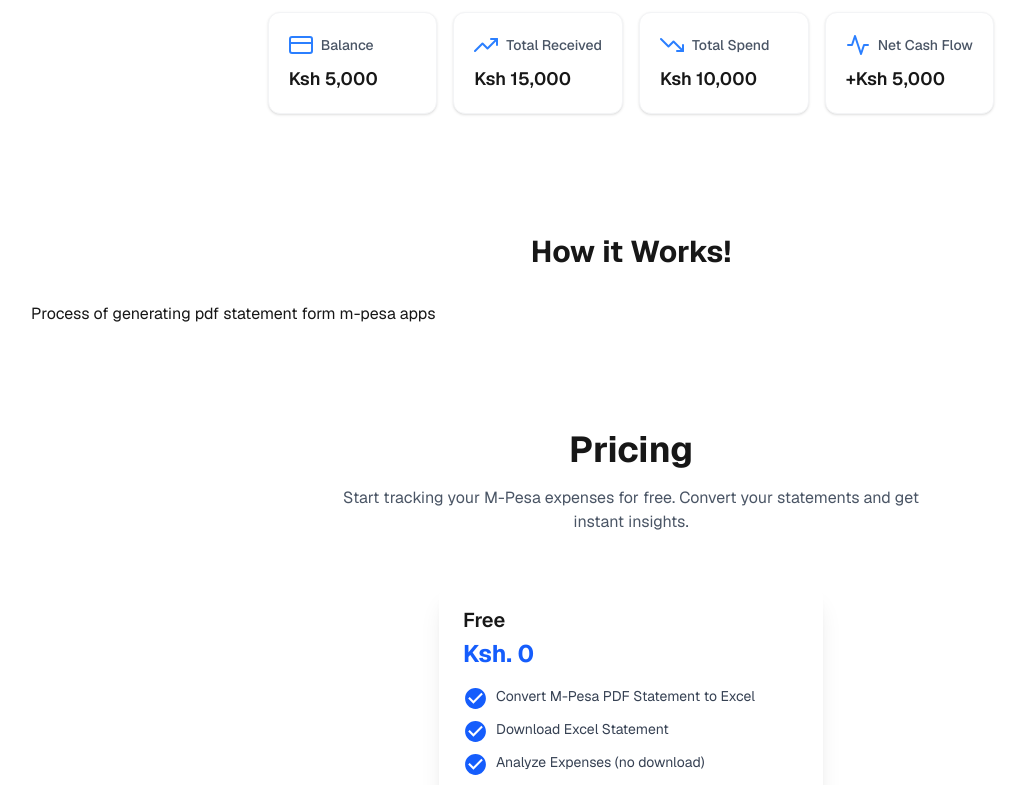
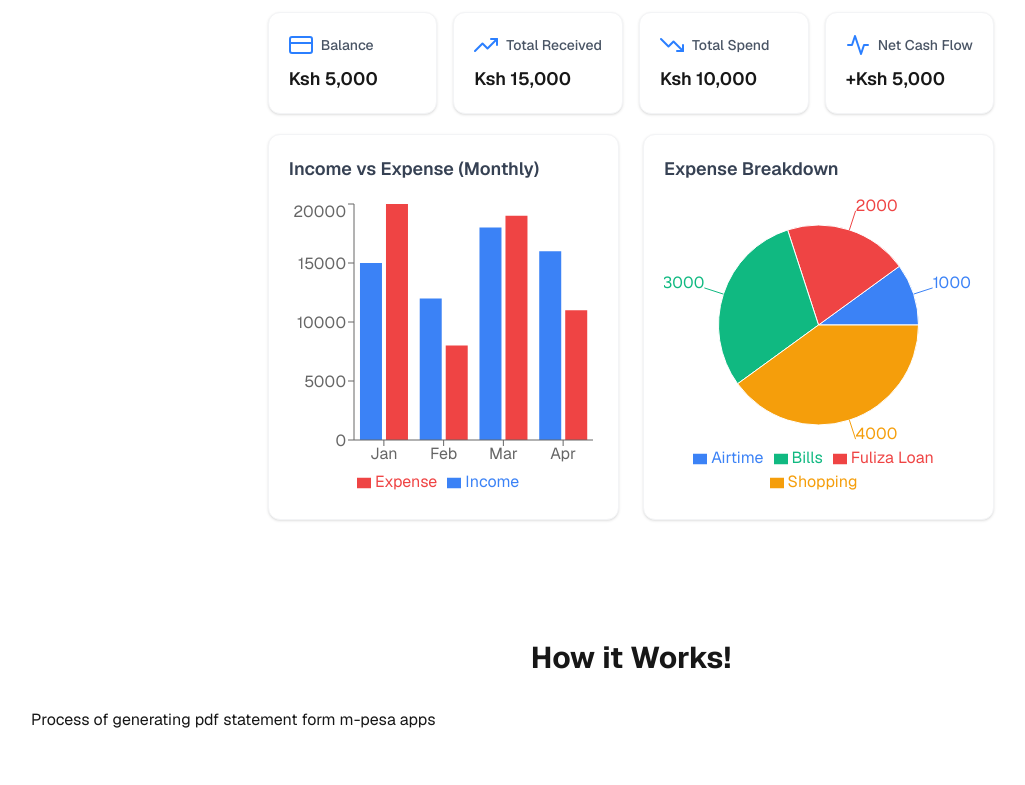
Before and after one commit to esthercate/M-Pesa-expense-tracker, a Next.js app in the folder mpesa-expense-tracker/: page / in a window 1280 px wide. Shown: the part 620-1405 px from the top of the page, without its empty margins (9-1034 px from the left). Built offline with nearby package versions, Linux system fonts and the light colour scheme.

Commit message:
Update dashboard with charts components

```diff
--- a/mpesa-expense-tracker/src/app/components/Dashboard.tsx
+++ b/mpesa-expense-tracker/src/app/components/Dashboard.tsx
@@ -6,6 +6,8 @@ import {
 	FiActivity,
 } from 'react-icons/fi';
 import Card from './common/Card';
+import IncomeExpenseChart from './common/IncomeExpenseChart';
+import ExpenseBreakdownChart from './common/ExpenseBreakdownChart';
 
 const Dashboard: React.FC = () => {
 	const metricsData = [
@@ -44,6 +46,11 @@ const Dashboard: React.FC = () => {
 					/>
 				))}
 			</div>
+			{/* Charts */}
+			<div className="grid grid-cols-1 lg:grid-cols-2 gap-6 w-full">
+				<IncomeExpenseChart />
+				<ExpenseBreakdownChart />
+			</div>
 		</div>
 	);
 };
```
